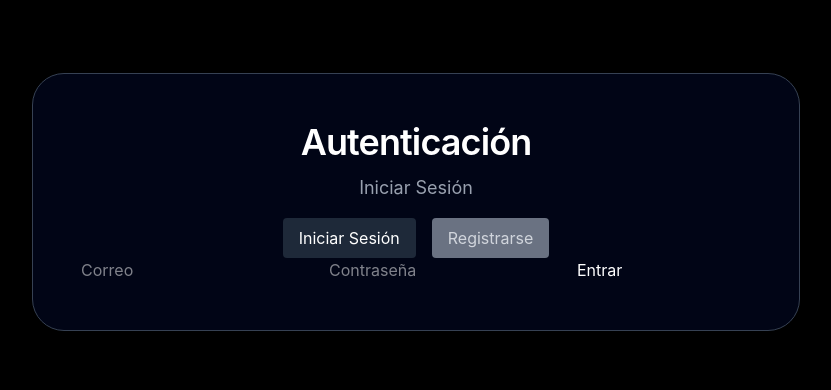
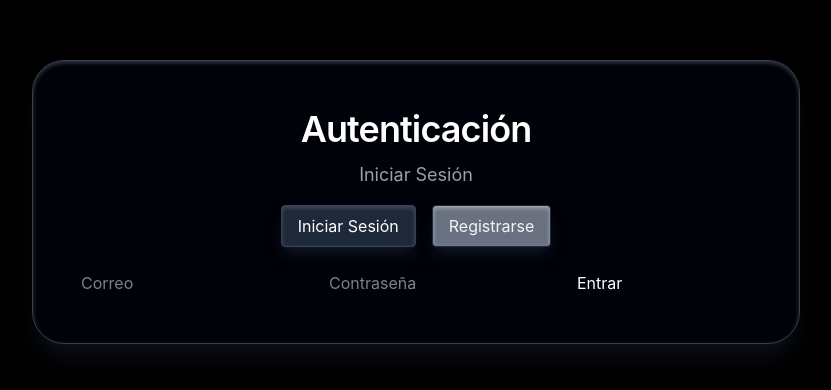
Before and after one commit to AlexEstiven2/E_Commerce-BlackJump, a React (Vite) app in the folder BlackJump/: page / in a window 1280 px wide. Shown: the part 198-588 px from the top of the page, without its empty margins (224-1055 px from the left). Built offline with nearby package versions, Linux system fonts and the light colour scheme.

Commit message:
Animacion simple y eliminación de .css no utilizable

```diff
--- a/BlackJump/src/paginas/pagina_de_autenticacion/PaginaDeAutenticacion.jsx
+++ b/BlackJump/src/paginas/pagina_de_autenticacion/PaginaDeAutenticacion.jsx
@@ -12,45 +12,66 @@
  *       └── ContextoAutenticacion.jsx     # Manejo global de usuario/token
  */
 
-import { useState } from "react";
+import { useState, useEffect } from "react";
 import FormularioDeInicioDeSesion from "../../componentes/autenticacion/FormularioDeInicioDeSesion";
 import FormularioDeRegistro from "../../componentes/autenticacion/FormularioDeRegistro";
+
 export default function PaginaDeAutenticacion() {
-  const [mode, setMode] = useState("sesion"); // "Iniciar sesion" o "Registrarse"
+  const [sesion, setSesion] = useState("sesion"); // "Iniciar sesion" o "Registrarse"
+  const [animacion, setAnimacion] = useState(false);
 
+  useEffect(() => {
+    setAnimacion(false);
+    const timeout = setTimeout(() => {
+      setAnimacion(true);
+    }, 300);
+    return () => clearTimeout(timeout);
+  }, [sesion]);
   return (
-    <div className="min-h-screen bg-black text-white flex items-center justify-center px-4">
-      <div className="w-full max-w-3xl rounded-[2rem] bg-slate-950/95 border border-gray-700 shadow-[0_20px_80px_rgba(0,0,0,0.7)] p-8 md:p-12">
+    <div
+      className={`min-h-screen bg-black text-white flex items-center justify-center px-4`}
+    >
+      <div
+        className={`w-full max-w-3xl rounded-[2rem] bg-slate-950/40 border border-gray-700 shadow-xl/30 shadow-gray-800  p-8 md:p-12 inset-shadow-sm inset-shadow-gray-500/50`}
+      >
         <div className="space-y-3 text-center">
           <h1 className="text-4xl font-semibold tracking-tight text-white">
             Autenticación
           </h1>
           <h2 className="text-gray-400 text-lg">
-            {mode === "sesion" ? "Iniciar Sesión" : "Registrarse"}
+            {sesion === "sesion" ? "Iniciar Sesión" : "Registrarse"}
           </h2>
         </div>
 
         {/* Botones para alternar */}
         <div className="flex justify-center space-x-4 mt-4">
           <button
-            className={`px-4 py-2 rounded ${
-              mode === "sesion" ? "bg-gray-800 text-white" : "bg-gray-500 text-gray-300"
+            className={`px-4 py-2 rounded cursor-pointer ${
+              sesion === "sesion"
+                ? "bg-gray-800 border border-gray-700 shadow-lg/50 shadow-gray-800 text-white inset-shadow-sm inset-shadow-gray-500/50"
+                : "bg-gray-500 border border-gray-800 shadow-lg/50 shadow-gray-800 text-gray-100 inset-shadow-sm inset-shadow-gray-200/50"
             }`}
-            onClick={() => setMode("sesion")}
+            onClick={() => setSesion("sesion")}
           >
             Iniciar Sesión
           </button>
           <button
-            className={`px-4 py-2 rounded ${
-              mode === "registro" ? "bg-gray-800 text-white" : "bg-gray-500 text-gray-300"
+            className={`px-4 py-2 rounded cursor-pointer ${
+              sesion === "registro"
+                ? "bg-gray-800 border border-gray-700 shadow-lg/50 shadow-gray-800 text-white inset-shadow-sm inset-shadow-gray-500/50"
+                : "bg-gray-500 border border-gray-800 shadow-lg/50 shadow-gray-800 text-gray-100 inset-shadow-sm inset-shadow-gray-200/50"
             }`}
-            onClick={() => setMode("registro")}
+            onClick={() => setSesion("registro")}
           >
             Registrarse
           </button>
         </div>
-        <div className="contenedor-de-autenticacion">
-          {mode === "sesion" ? (
+        <div
+          className={`mt-6 transition-all duration-700 ease-in-out ${
+            animacion ? "opacity-100 translate-y-0" : "opacity-0 translate-y-3"
+          }`}
+        >
+          {sesion === "sesion" ? (
             <FormularioDeInicioDeSesion />
           ) : (
             <FormularioDeRegistro />
```
Also changed, not shown: BlackJump/src/App.css (deleted).
